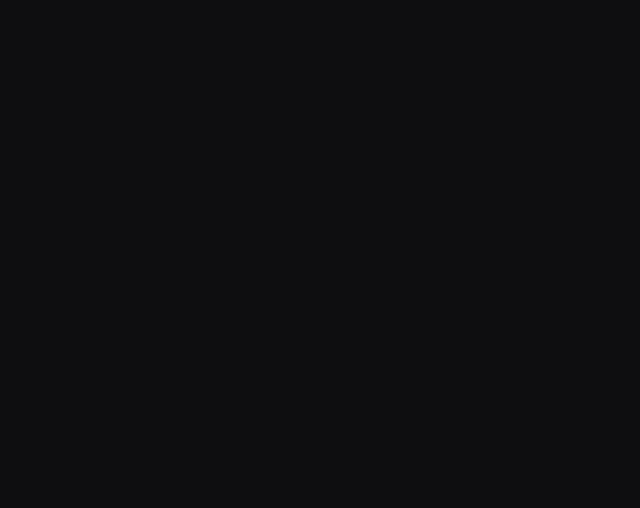
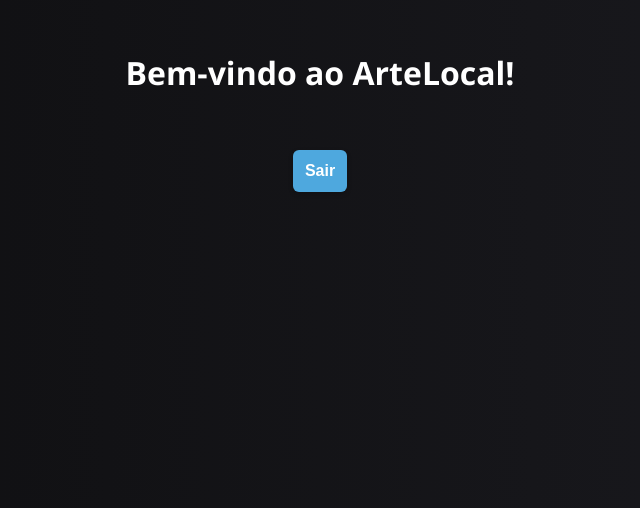
Before and after one commit to gabrielfrz/ArteLocal---FrontEnd, a React (Vite) app: page /dashboard in a window 1280 px wide. Before the commit this address had no page. Shown: the part 292-800 px from the top of the page, without its empty margins (320-960 px from the left). Built offline with nearby package versions, Linux system fonts and the light colour scheme; sample sign-in values are in the browser's storage.

Commit message:
Layout dos Perfis

```diff
--- a/src/App.jsx
+++ b/src/App.jsx
@@ -3,6 +3,8 @@ import Register from './pages/Register';
 import Login from './pages/Login';
 import Home from './pages/Home';
 import './global.css';
+import Dashboard from './pages/Dashboard';
+
 
 export default function App() {
   return (
@@ -10,6 +12,7 @@ export default function App() {
       <Routes>
         <Route path="/" element={<Home />} />
         <Route path="/login" element={<Login />} />
+        <Route path="/dashboard" element={<Dashboard />} />
         <Route path="/register" element={<Register />} />
       </Routes>
     </Router>
--- /dev/null
+++ b/src/pages/Dashboard.jsx
@@ -0,0 +1,50 @@
+import { useEffect, useState } from 'react';
+import { Link, useNavigate } from 'react-router-dom';
+import './auth.css';
+import './dashboard.css';
+
+export default function Dashboard() {
+  const navigate = useNavigate();
+  const [role, setRole] = useState('');
+
+  useEffect(() => {
+    const userRole = localStorage.getItem('userRole');
+    if (!userRole) {
+      navigate('/login');
+    } else {
+      setRole(userRole);
+    }
+  }, [navigate]);
+
+  return (
+    <div className="auth-container">
+      <h2>Bem-vindo ao ArteLocal!</h2>
+
+      {role === 'artisan' && (
+        <div className="dashboard-card">
+          <h3>🎨 Painel do Artesão</h3>
+          <p>Cadastre suas obras, alcance novos clientes e faça parte da nossa comunidade de artistas em destaque.</p>
+          <Link to="/create-product" className="dashboard-button">Anunciar Nova Obra</Link>
+        </div>
+      )}
+
+      {role === 'client' && (
+        <div className="dashboard-card">
+          <h3>🛒 Área do Cliente</h3>
+          <p>Explore obras de diversos artistas e encontre a peça perfeita para você.</p>
+          <Link to="/products" className="dashboard-button">Ver Obras Disponíveis</Link>
+        </div>
+      )}
+
+      <button
+        className="logout-button"
+        onClick={() => {
+          localStorage.clear();
+          navigate('/login');
+        }}
+      >
+        Sair
+      </button>
+    </div>
+  );
+}
--- a/src/pages/Login.jsx
+++ b/src/pages/Login.jsx
@@ -1,10 +1,11 @@
 import { useState } from 'react';
-import { Link } from 'react-router-dom';
+import { Link, useNavigate } from 'react-router-dom';
 import { toast } from 'react-toastify';
 import './auth.css';
 
 export default function Login() {
   const [form, setForm] = useState({ email: '', password: '' });
+  const navigate = useNavigate();
 
   const handleChange = (e) => {
     setForm({ ...form, [e.target.name]: e.target.value });
@@ -23,7 +24,9 @@ export default function Login() {
 
       if (data.token) {
         localStorage.setItem('token', data.token);
+        localStorage.setItem('userRole', data.role); // Salva o perfil (client ou artisan)
         toast.success(`Bem-vindo, ${data.name}`);
+        navigate('/dashboard'); // Redireciona para o Dashboard
       } else {
         toast.error(data.error || 'Login inválido');
       }
--- /dev/null
+++ b/src/pages/dashboard.css
@@ -0,0 +1,72 @@
+.dashboard-container {
+  display: flex;
+  flex-direction: column;
+  align-items: center;
+  justify-content: flex-start;
+  min-height: 100vh;
+  padding: 2rem;
+  background: linear-gradient(to right, #0e0e10, #1a1a1f);
+  color: #f0f0f0;
+  text-align: center;
+  box-sizing: border-box;
+}
+
+.dashboard-container h2 {
+  font-size: 2rem;
+  margin-bottom: 1.5rem;
+  color: #ffffff;
+}
+
+.dashboard-card {
+  background-color: #1e1e2f;
+  padding: 1.5rem;
+  border-radius: 10px;
+  margin-top: 1rem;
+  margin-bottom: 1rem;
+  box-shadow: 0 4px 12px rgba(0, 0, 0, 0.3);
+  width: 100%;
+  max-width: 400px;
+  text-align: left;
+}
+
+.dashboard-card h3 {
+  color: #3b82f6;
+  margin-bottom: 0.5rem;
+}
+
+.dashboard-card p {
+  color: #d1d5db;
+  margin-bottom: 1rem;
+  font-size: 0.95rem;
+}
+
+.dashboard-button {
+  display: inline-block;
+  padding: 10px 16px;
+  background-color: #4ea8de;
+  color: white;
+  text-decoration: none;
+  border-radius: 6px;
+  font-weight: 600;
+  transition: background-color 0.3s ease;
+}
+
+.dashboard-button:hover {
+  background-color: #2196f3;
+}
+
+.logout-button {
+  margin-top: 1.5rem;
+  padding: 10px 16px;
+  background-color: #ef4444;
+  color: white;
+  border: none;
+  border-radius: 6px;
+  cursor: pointer;
+  font-weight: 600;
+  transition: background-color 0.3s ease;
+}
+
+.logout-button:hover {
+  background-color: #dc2626;
+}
```
